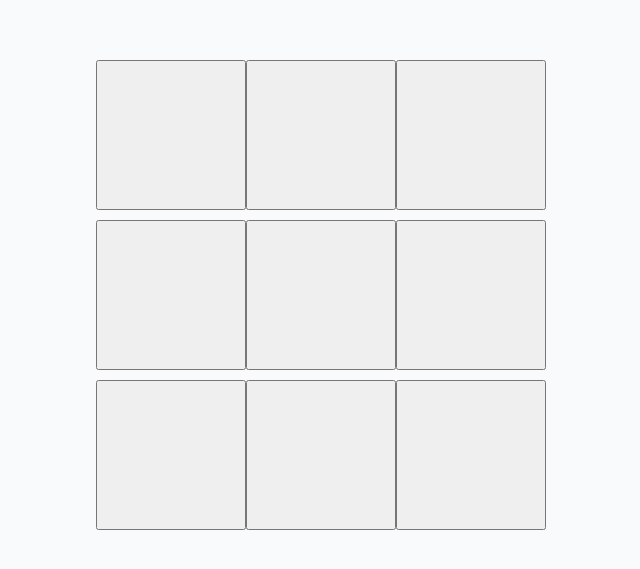
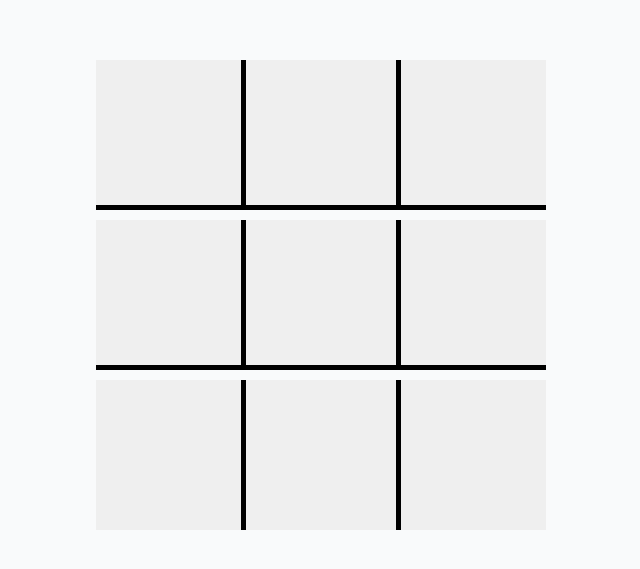
Before and after one commit to shenando/tictactoe, a plain HTML site: page index.html in a window 1280 px wide. Shown: the part 105-674 px from the top of the page, without its empty margins (294-934 px from the left). Drawn offline with Linux system fonts and the light colour scheme.

Commit message:
add borders to boxes

```diff
--- a/css/style.css
+++ b/css/style.css
@@ -40,4 +40,35 @@ body {
 .btn {
   width: 150px;
   height: 150px;
+  border: 0;
+  cursor: pointer;
 }
+
+.btn:focus {
+  outline: none;
+}
+
+.btn:nth-child(1),
+.btn:nth-child(4) {
+  border-right: 5px solid #000;
+  border-bottom: 5px solid #000;
+}
+
+.btn:nth-child(2),
+.btn:nth-child(5) {
+  border-bottom: 5px solid #000;
+}
+
+.btn:nth-child(3),
+.btn:nth-child(6) {
+  border-left: 5px solid #000;
+  border-bottom: 5px solid #000;
+}
+
+.btn:nth-child(7) {
+  border-right: 5px solid #000;
+}
+
+.btn:nth-child(9) {
+  border-left: 5px solid #000;
+}
```
Also changed, not shown: js/main.js (+7 -0 lines).
